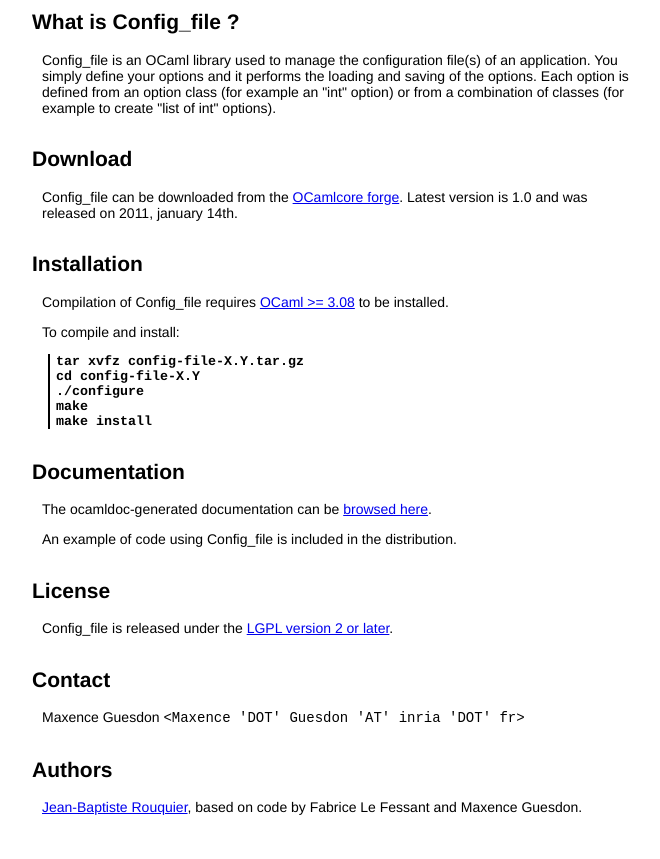
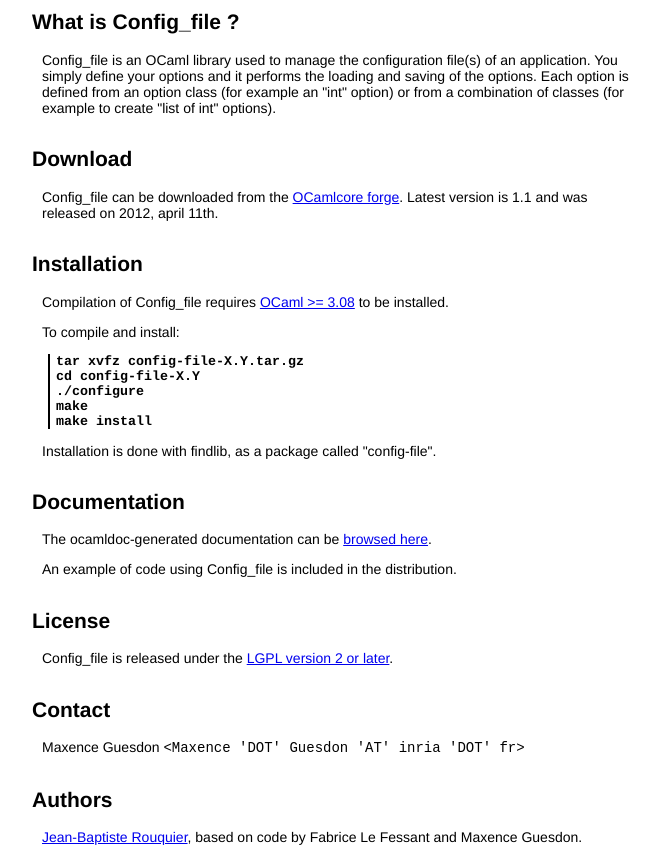
Before and after one commit to MisterDA/config-file, a plain HTML site: page web/index.html in a window 1280 px wide. Shown: the part 72-931 px from the top of the page, without its empty margins (200-860 px from the left). Before the commit the page ends 901 px from the top, so only its background shows below. Drawn offline with Linux system fonts and the light colour scheme.

Commit message:
update to release 1.1

```diff
--- a/web/index.html
+++ b/web/index.html
@@ -20,8 +20,9 @@ combination of classes (for example to create "list of int" options).
 <p>
 Config_file can be downloaded from the
 <a href="https://forge.ocamlcore.org/frs/?group_id=215">OCamlcore forge</a>.
-Latest version is 1.0 and was released on 2011, january 14th.
+Latest version is 1.1 and was released on 2012, april 11th.
 </p>
+
 
 <h2>Installation</h2>
 <p>
@@ -38,6 +39,9 @@ cd config-file-X.Y
 make
 make install
 </pre>
+<p>
+Installation is done with findlib, as a package called "config-file".
+</p>
 
 <h2>Documentation</h2>
 <p>
```
Also changed, not shown: 1 other file.
